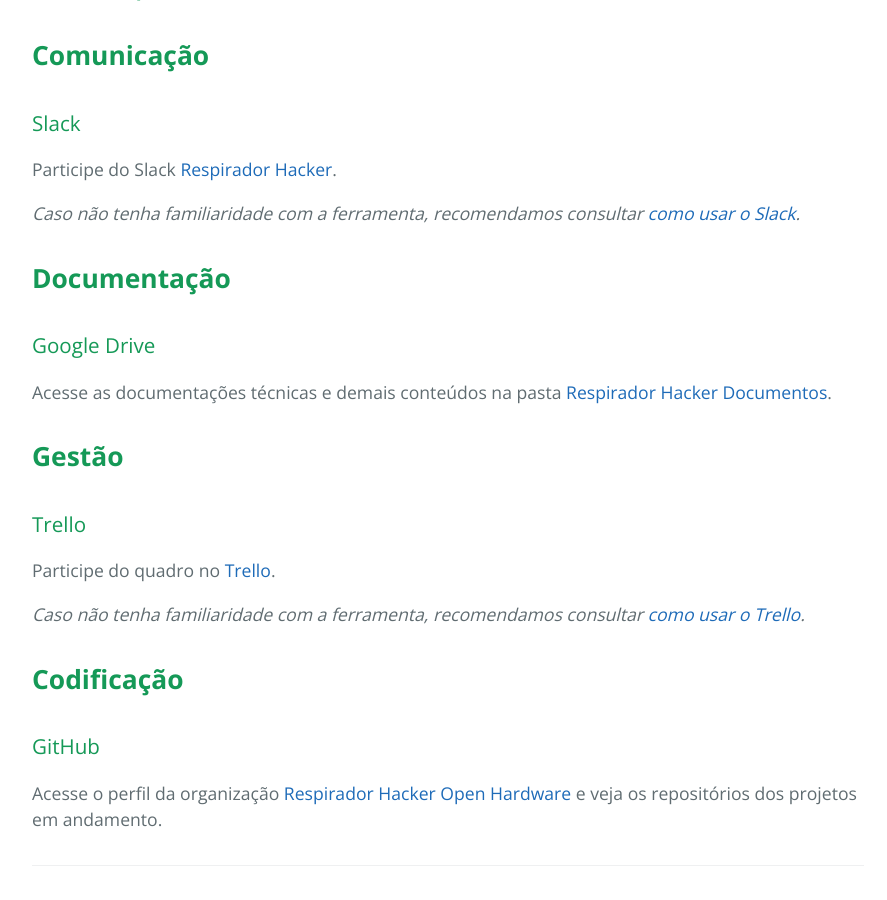
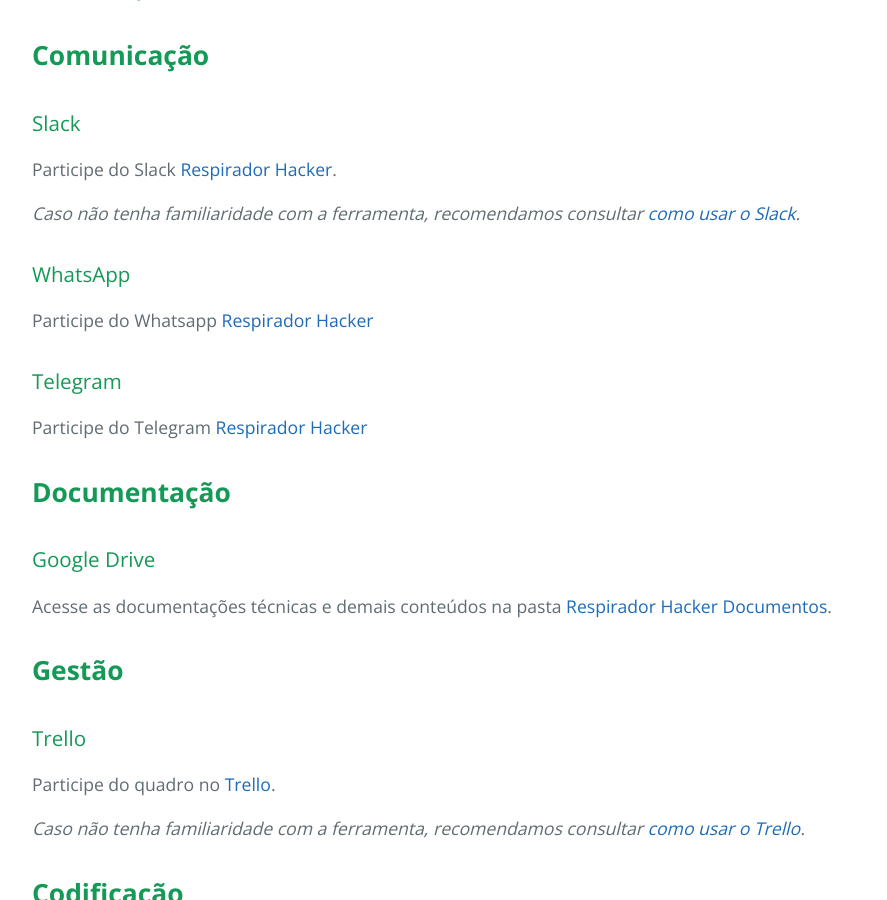
Before and after one commit to RespiradorHacker/Projeto-EAR-Celso, a Jekyll site: the page built from pages/join.md, in a window 1280 px wide and 900 px high, scrolled down 541 px. Shown: the whole window, without its empty margins (192-1079 px from the left). Built offline with Jekyll 4.4.1, drawn with Linux system fonts in a browser that asks for light colours; our own code applies the rules of GitHub Pages for plain Markdown files.

Commit message:
Update the Join page details

```diff
--- a/pages/join.md
+++ b/pages/join.md
@@ -11,6 +11,12 @@
 Participe do Slack [Respirador Hacker](https://join.slack.com/t/respiradorhacker/shared_invite/zt-cz8b6iv8-nPnewxJh1r5T3ZdAZIX_PQ).
 
 *Caso não tenha familiaridade com a ferramenta, recomendamos consultar [como usar o Slack](https://slack.com/intl/pt-pt/help/categories/200111606-Como-usar-o-Slack).*
+
+### WhatsApp
+Participe do Whatsapp [Respirador Hacker](https://chat.whatsapp.com/HDBU1Vvcj9JDqsx6MCN6V8)
+
+### Telegram
+Participe do Telegram [Respirador Hacker](https://t.me/joinchat/CQ-Afhu3TDUdFYWklEdcYw)
 
 ## **Documentação**
 
```
